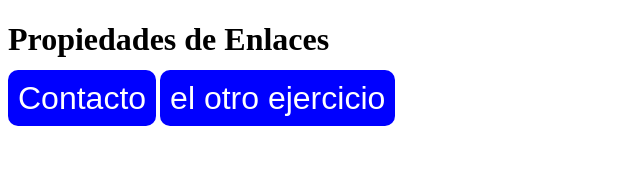
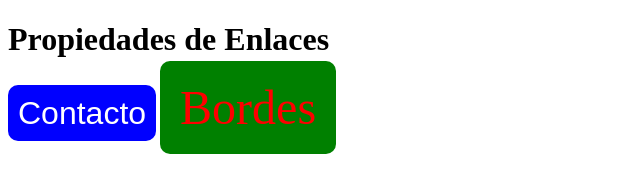
Before and after one commit to Aitorrrrrrrrr/4.Enlaces, a plain HTML site: page index.html in a window 1280 px wide. Shown: the whole page, without its empty margins (0-640 px from the left). Drawn offline with Linux system fonts and the light colour scheme.

Commit message:
version 2

```diff
--- a/index.html
+++ b/index.html
@@ -26,17 +26,42 @@
             background-color: chartreuse ;
             color: red;
         }
-        a:active {
+        a:active{
             font-weight: bold;
             color: orange;
             text-shadow: 3px 3px 5px black;
         }
+        #boton-bordes{
+            font-family: 'Times New Roman', Times, serif;
+            font-size: 3em;
+            padding: 20px;
+            border-radius: 10px;
+        }
+        #boton-bordes:link{
+            background-color: green;
+            color: red;
+        }
+        #border-bordes:visited{
+            background-color: black;
+            color: white;
+        }
+        #boton-bordes:hover{
+            background-color: red;
+            color: yellow;
+            font-weight: bolder;
+        }
+        #boton-bordes:active{
+            background-color: blue;
+            color: orange;
+            font-style: italic;
+        }
+
     </style>
 </head>
 <body>
     <h1>Propiedades de Enlaces</h1>
     <a href="hhtp://iesjuanbosco.es">Contacto</a>
-    <a href="bordes.html">el otro ejercicio
+    <a id="boton-bordes" href="bordes.html">Bordes</a>
 
     </a>
 </body>
```
